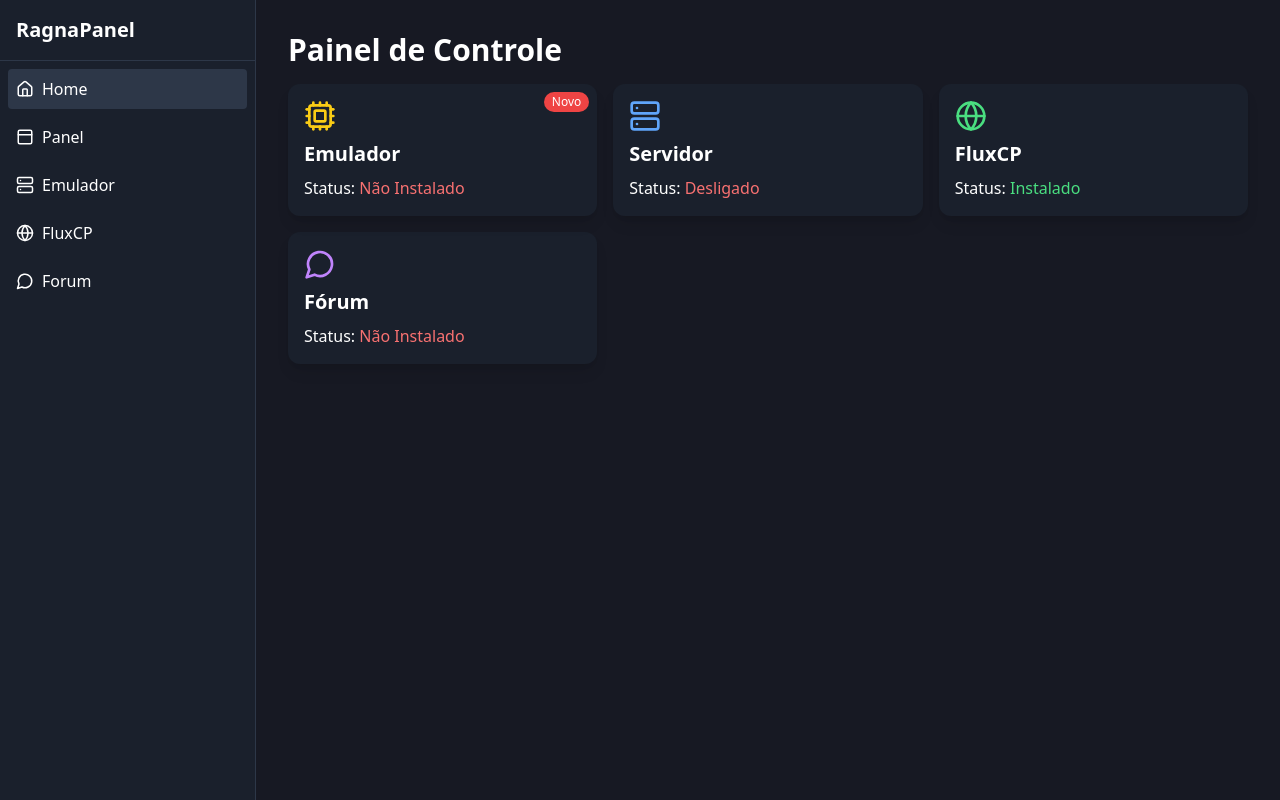
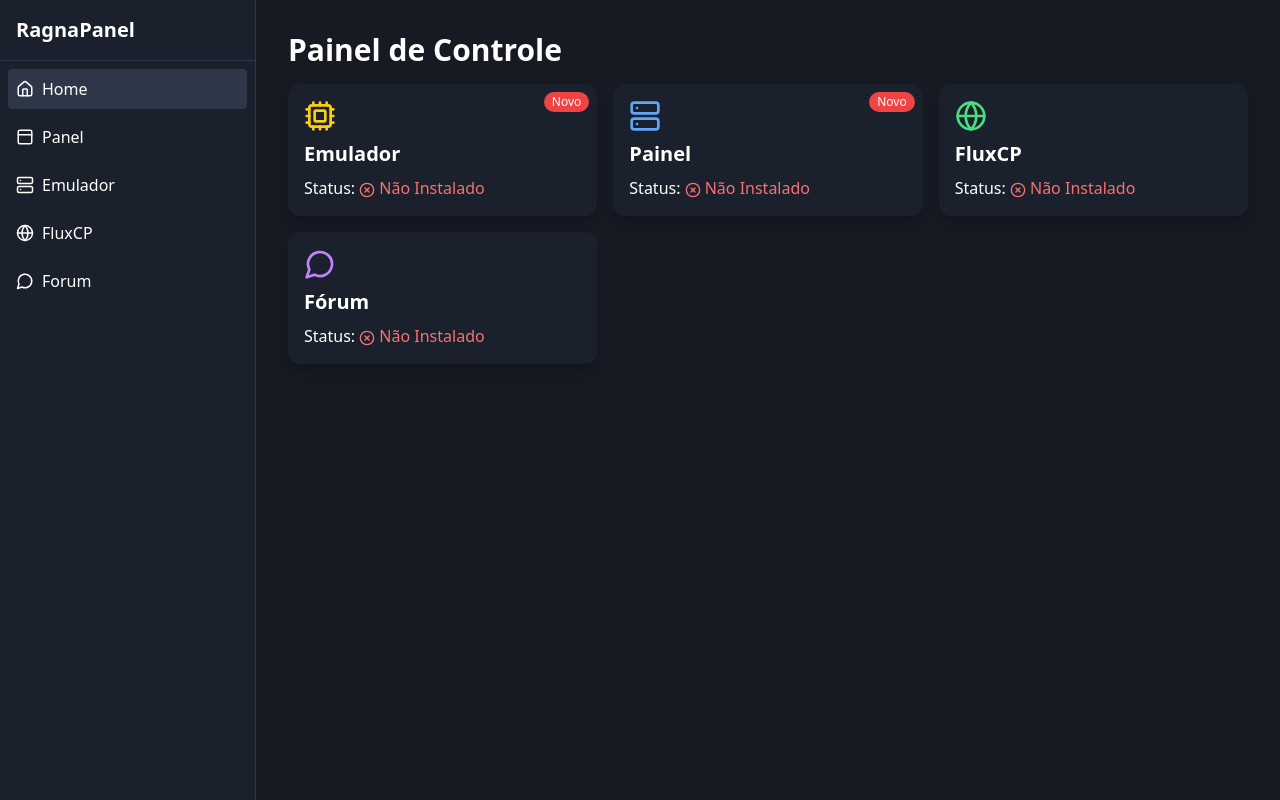
Before and after one commit to 0xConrado/ropanel, a React (Vite) app: page / in a window 1280 px wide. Built offline with nearby package versions, Linux system fonts and the light colour scheme; no server answers.

Commit message:
Home.jsx agora exibe status dinâmico de painéis e emuladores instalados

```diff
--- a/src/pages/Home.jsx
+++ b/src/pages/Home.jsx
@@ -1,11 +1,37 @@
-import { Server, Cpu, Globe, MessageCircle } from "lucide-react";
+import { useEffect, useState } from "react";
+import { Server, Cpu, Globe, MessageCircle, CheckCircle, XCircle } from "lucide-react";
 import { motion } from "framer-motion";
 
+const API_URL = import.meta.env.VITE_API_URL;
+
 export default function Home() {
-  const emuladorInstalado = false;
+  // Estados para status dinâmico
+  const [installedPanels, setInstalledPanels] = useState([]);
+  const [installedEmulators, setInstalledEmulators] = useState([]);
+  // Você pode adicionar mais estados para outros serviços futuramente
+
+  // Busca status do backend ao carregar
+  useEffect(() => {
+    fetch(`${API_URL}/api/panels/installed`)
+      .then(res => res.json())
+      .then(data => setInstalledPanels(data.installed || []));
+    fetch(`${API_URL}/api/emulators/installed`)
+      .then(res => res.json())
+      .then(data => setInstalledEmulators(data.installed || []));
+  }, []);
+
+  // Exemplo: considere "webmin" como painel principal e "hercules" como emulador principal
+  const emuladorInstalado = installedEmulators.length > 0; // true se qualquer emulador instalado
+  const painelInstalado = installedPanels.length > 0; // true se qualquer painel instalado
+
+  // Para mostrar nomes dos instalados (exemplo: Webmin, Hercules)
+  const painelNome = installedPanels.length > 0 ? installedPanels[0].charAt(0).toUpperCase() + installedPanels[0].slice(1) : "Nenhum";
+  const emuladorNome = installedEmulators.length > 0 ? installedEmulators[0].charAt(0).toUpperCase() + installedEmulators[0].slice(1) : "Nenhum";
+
+  // Exemplo: status fixo para FluxCP e Fórum (você pode integrar depois)
+  const fluxcpInstalado = false;
+  const forumInstalado = false;
   const servidorLigado = false;
-  const fluxcpInstalado = true;
-  const forumInstalado = false;
 
   const cardAnimation = {
     hidden: { opacity: 0, y: 20 },
@@ -32,27 +58,56 @@ export default function Home() {
         >
           <Cpu className="w-8 h-8 text-yellow-400 mb-2" />
           <h2 className="text-xl font-bold mb-2">Emulador</h2>
-          <p>Status: <span className={emuladorInstalado ? "text-green-400" : "text-red-400"}>
-            {emuladorInstalado ? "Instalado" : "Não Instalado"}
-          </span></p>
+          <p>
+            Status:{" "}
+            <span className={emuladorInstalado ? "text-green-400" : "text-red-400"}>
+              {emuladorInstalado ? (
+                <>
+                  <CheckCircle className="inline w-4 h-4 mr-1" />
+                  Instalado ({emuladorNome})
+                </>
+              ) : (
+                <>
+                  <XCircle className="inline w-4 h-4 mr-1" />
+                  Não Instalado
+                </>
+              )}
+            </span>
+          </p>
           {!emuladorInstalado && (
             <span className="absolute top-2 right-2 bg-red-500 text-xs px-2 py-0.5 rounded-full">Novo</span>
           )}
         </motion.div>
 
-        {/* Servidor */}
+        {/* Painel */}
         <motion.div
-          className="bg-gray-800 rounded-xl p-4 shadow-lg"
+          className="bg-gray-800 rounded-xl p-4 shadow-lg relative"
           variants={cardAnimation}
           initial="hidden"
           animate="visible"
           custom={1}
         >
           <Server className="w-8 h-8 text-blue-400 mb-2" />
-          <h2 className="text-xl font-bold mb-2">Servidor</h2>
-          <p>Status: <span className={servidorLigado ? "text-green-400" : "text-red-400"}>
-            {servidorLigado ? "Ligado" : "Desligado"}
-          </span></p>
+          <h2 className="text-xl font-bold mb-2">Painel</h2>
+          <p>
+            Status:{" "}
+            <span className={painelInstalado ? "text-green-400" : "text-red-400"}>
+              {painelInstalado ? (
+                <>
+                  <CheckCircle className="inline w-4 h-4 mr-1" />
+                  Instalado ({painelNome})
+                </>
+              ) : (
+                <>
+                  <XCircle className="inline w-4 h-4 mr-1" />
+                  Não Instalado
+                </>
+              )}
+            </span>
+          </p>
+          {!painelInstalado && (
+            <span className="absolute top-2 right-2 bg-red-500 text-xs px-2 py-0.5 rounded-full">Novo</span>
+          )}
         </motion.div>
 
         {/* FluxCP */}
@@ -65,9 +120,22 @@ export default function Home() {
         >
           <Globe className="w-8 h-8 text-green-400 mb-2" />
           <h2 className="text-xl font-bold mb-2">FluxCP</h2>
-          <p>Status: <span className={fluxcpInstalado ? "text-green-400" : "text-red-400"}>
-            {fluxcpInstalado ? "Instalado" : "Não Instalado"}
-          </span></p>
+          <p>
+            Status:{" "}
+            <span className={fluxcpInstalado ? "text-green-400" : "text-red-400"}>
+              {fluxcpInstalado ? (
+                <>
+                  <CheckCircle className="inline w-4 h-4 mr-1" />
+                  Instalado
+                </>
+              ) : (
+                <>
+                  <XCircle className="inline w-4 h-4 mr-1" />
+                  Não Instalado
+                </>
+              )}
+            </span>
+          </p>
         </motion.div>
 
         {/* Fórum */}
@@ -80,9 +148,22 @@ export default function Home() {
         >
           <MessageCircle className="w-8 h-8 text-purple-400 mb-2" />
           <h2 className="text-xl font-bold mb-2">Fórum</h2>
-          <p>Status: <span className={forumInstalado ? "text-green-400" : "text-red-400"}>
-            {forumInstalado ? "Instalado" : "Não Instalado"}
-          </span></p>
+          <p>
+            Status:{" "}
+            <span className={forumInstalado ? "text-green-400" : "text-red-400"}>
+              {forumInstalado ? (
+                <>
+                  <CheckCircle className="inline w-4 h-4 mr-1" />
+                  Instalado
+                </>
+              ) : (
+                <>
+                  <XCircle className="inline w-4 h-4 mr-1" />
+                  Não Instalado
+                </>
+              )}
+            </span>
+          </p>
         </motion.div>
 
       </div>
```
